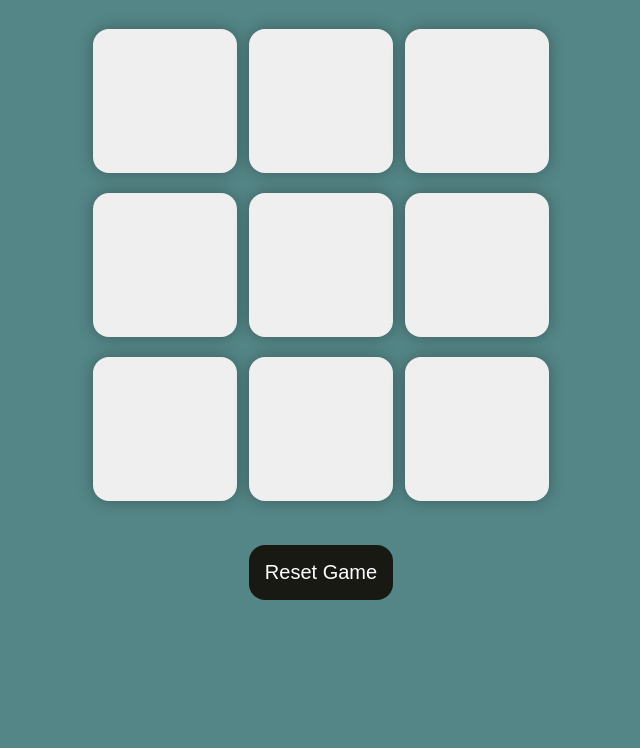
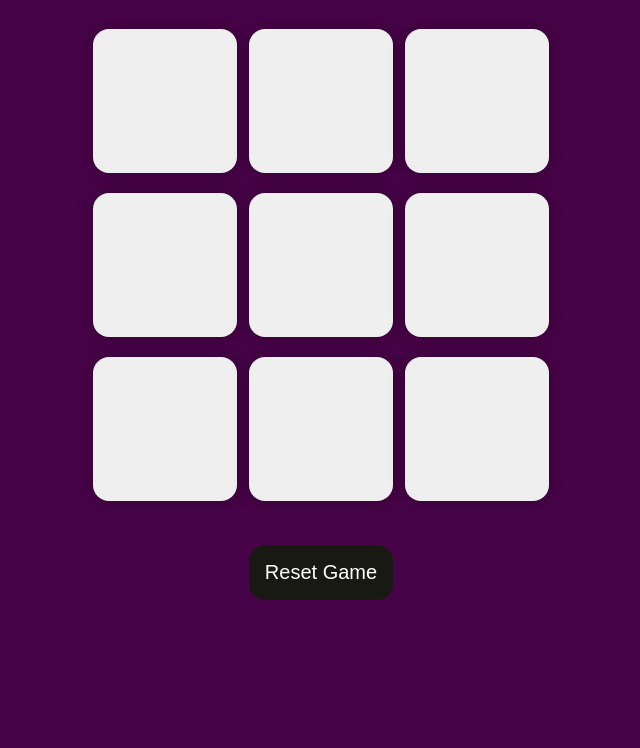
Before and after one commit to sumanaidu19/PRODIGY_WD_03, a plain HTML site: page index.html in a window 1280 px wide. Shown: the part 52-800 px from the top of the page, without its empty margins (319-959 px from the left). Drawn offline with Linux system fonts and the light colour scheme.

Commit message:
Update style.css

```diff
--- a/style.css
+++ b/style.css
@@ -4,7 +4,7 @@
   }
 
   body {
-    background-color: #548687;
+    background-color:rgb(71, 3, 71);
     text-align: center;
   }
 
```
